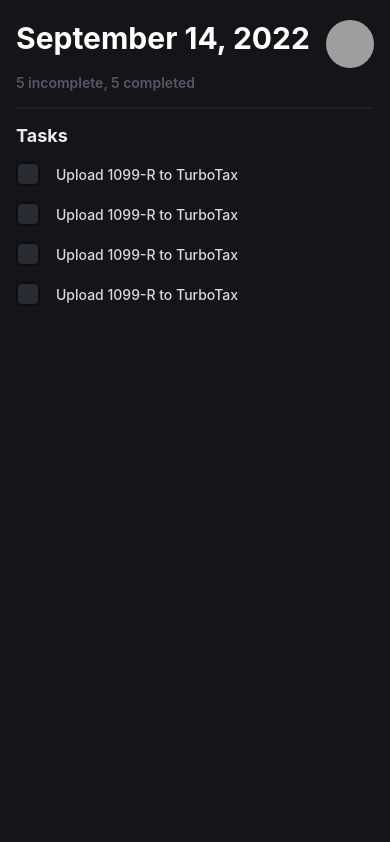
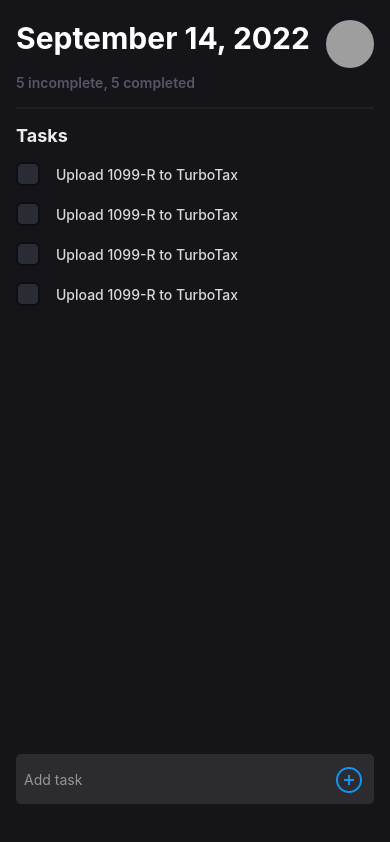
Before and after one commit to elbaley/TodoAppRn, a React Native app: screen / in a window 390 px wide. Built offline with nearby package versions, Linux system fonts and the light colour scheme; grey boxes are pictures that could not be loaded.

Commit message:
add task input

```diff
--- a/App.js
+++ b/App.js
@@ -2,12 +2,14 @@
 import React from 'react'
 import Header from './src/components/Header'
 import List from './src/components/List'
+import TaskInput from './src/components/TaskInput'
 
 const App = () => {
   return (
     <SafeAreaView style={styles.container}>
       <Header />
       <List />
+      <TaskInput />
     </SafeAreaView>
   )
 }
--- a/package.json
+++ b/package.json
@@ -11,7 +11,8 @@
   },
   "dependencies": {
     "react": "18.1.0",
-    "react-native": "0.70.0"
+    "react-native": "0.70.0",
+    "react-native-vector-icons": "^9.2.0"
   },
   "devDependencies": {
     "@babel/core": "^7.12.9",
--- a/src/components/List.js
+++ b/src/components/List.js
@@ -19,6 +19,7 @@
 const styles = StyleSheet.create({
   container: {
     paddingHorizontal: 16,
+    flex: 1,
   },
   title: {
     color: '#EBEBEB',
--- /dev/null
+++ b/src/components/TaskInput.js
@@ -0,0 +1,55 @@
+import {
+  StyleSheet,
+  Text,
+  View,
+  TextInput,
+  KeyboardAvoidingView,
+  TouchableOpacity,
+} from 'react-native'
+import React from 'react'
+import Icon from 'react-native-vector-icons/Ionicons'
+
+const TaskInput = () => {
+  return (
+    <KeyboardAvoidingView
+      keyboardVerticalOffset={10}
+      behavior="padding"
+      style={styles.container}>
+      <View style={styles.inputContainer}>
+        <TextInput style={styles.input} placeholder="Add task" />
+        <View style={styles.addButton}>
+          <TouchableOpacity>
+            <Icon size={32} color={'#1294F2'} name="add-circle-outline" />
+          </TouchableOpacity>
+        </View>
+      </View>
+    </KeyboardAvoidingView>
+  )
+}
+
+export default TaskInput
+
+const styles = StyleSheet.create({
+  container: {
+    marginBottom: 40,
+  },
+  inputContainer: {
+    backgroundColor: '#2B2B30',
+    height: 50,
+    marginHorizontal: 16,
+    paddingLeft: 8,
+    flexDirection: 'row',
+    alignItems: 'center',
+    borderRadius: 5,
+  },
+  input: {
+    color: '#FFFFFF80',
+    fontSize: 14,
+    flex: 1,
+  },
+  addButton: {
+    marginRight: 8,
+    height: 32,
+    width: 32,
+  },
+})
```
Also changed, not shown: 4 other files (tests, documents, lock files or other folders).
